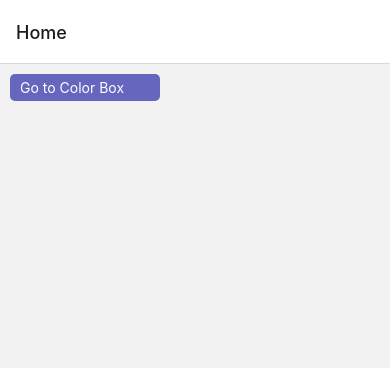
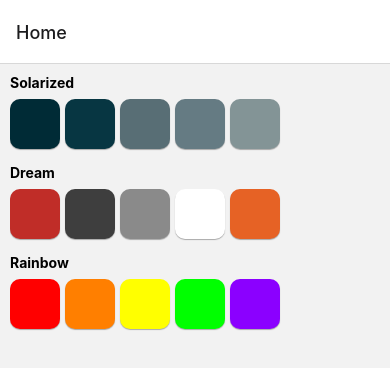
Before and after one commit to Red02Raccoon/react-native-test, a React Native app: screen / in a window 390 px wide. Shown: the top 368 px of the page. Built offline with nearby package versions, Linux system fonts and the light colour scheme.

Commit message:
update ColorBox screen based on current palette

```diff
--- a/components/ColorBox/ColorBox.js
+++ b/components/ColorBox/ColorBox.js
@@ -6,29 +6,37 @@ import {
   FlatList,
 } from 'react-native';
 
-const ColorBox = ({ title = 'Choose your color', colors, onColorClick }) => {
+const ColorBox = ({ title, colors, onColorClick }) => {
   return (
     <View>
       <FlatList
         data={colors}
-        keyExtractor={(item) => item.color}
-        renderItem={({ item: { color } }) => (
+        keyExtractor={(item) => item.hexCode}
+        renderItem={({ item: { hexCode } }) => (
           <TouchableOpacity
-            style={[styles.boxItem, { backgroundColor: color }]}
-            key={color}
-            onPress={onColorClick(color)}
+            style={[styles.boxItem, { backgroundColor: hexCode }]}
+            key={hexCode}
+            onPress={onColorClick(hexCode)}
           >
-            <Text>{color}</Text>
+            <Text>{hexCode}</Text>
           </TouchableOpacity>
         )}
         numColumns={3}
-        ListHeaderComponent={<Text style={styles.title}>{title} 🎉🎉🎉</Text>}
+        ListHeaderComponent={
+          <View>
+            <Text style={[styles.title, styles.titleBold]}>{title}</Text>
+            <Text style={styles.title}>Choose your color 🎉</Text>
+          </View>
+        }
       />
     </View>
   );
 };
 
 const styles = StyleSheet.create({
+  titleBold: {
+    fontWeight: 'bold',
+  },
   title: { textAlign: 'center' },
   box: {
     flexDirection: 'row',
@@ -44,6 +52,11 @@ const styles = StyleSheet.create({
     justifyContent: 'center',
     borderRadius: 5,
     textAlign: 'center',
+    shadowColor: '#000',
+    shadowOffset: { width: 0, height: 1 },
+    shadowOpacity: 0.3,
+    shadowRadius: 1,
+    elevation: 2,
   },
 });
 
--- /dev/null
+++ b/components/ColorsPreview/ColorsPreview.js
@@ -0,0 +1,57 @@
+import {
+  StyleSheet,
+  Text,
+  View,
+  TouchableOpacity,
+  FlatList,
+} from 'react-native';
+
+const ColorsPreview = ({ colors, onPaletteClick }) => {
+  return (
+    <FlatList
+      data={colors}
+      keyExtractor={({ paletteName }) => paletteName}
+      renderItem={({ item }) => (
+        <View style={styles.palette}>
+          <TouchableOpacity onPress={onPaletteClick(item)}>
+            <Text style={styles.title}>{item.paletteName}</Text>
+
+            <FlatList
+              style={styles.colors}
+              data={item.colors.slice(0, 5)}
+              renderItem={({ item: { hexCode } }) => (
+                <View style={[styles.item, { backgroundColor: hexCode }]} />
+              )}
+            />
+          </TouchableOpacity>
+        </View>
+      )}
+    />
+  );
+};
+
+const styles = StyleSheet.create({
+  palette: {
+    marginBottom: 15,
+  },
+  title: {
+    marginBottom: 8,
+    fontWeight: 'bold',
+  },
+  colors: {
+    flexDirection: 'row',
+  },
+  item: {
+    width: 50,
+    height: 50,
+    borderRadius: 10,
+    marginRight: 5,
+    shadowColor: '#000',
+    shadowOffset: { width: 0, height: 1 },
+    shadowOpacity: 0.3,
+    shadowRadius: 1,
+    elevation: 2,
+  },
+});
+
+export default ColorsPreview;
--- /dev/null
+++ b/components/ColorsPreview/index.js
@@ -0,0 +1 @@
+export { default as ColorsPreview } from './ColorsPreview';
--- a/components/index.js
+++ b/components/index.js
@@ -1 +1,2 @@
 export { ColorBox } from './ColorBox';
+export { ColorsPreview } from './ColorsPreview';
--- /dev/null
+++ b/constants/colors.js
@@ -0,0 +1,40 @@
+const SOLARIZED = [
+  { colorName: 'Base03', hexCode: '#002b36' },
+  { colorName: 'Base02', hexCode: '#073642' },
+  { colorName: 'Base01', hexCode: '#586e75' },
+  { colorName: 'Base00', hexCode: '#657b83' },
+  { colorName: 'Base0', hexCode: '#839496' },
+  { colorName: 'Base1', hexCode: '#93a1a1' },
+  { colorName: 'Base2', hexCode: '#eee8d5' },
+  { colorName: 'Base3', hexCode: '#fdf6e3' },
+  { colorName: 'Yellow', hexCode: '#b58900' },
+  { colorName: 'Orange', hexCode: '#cb4b16' },
+  { colorName: 'Red', hexCode: '#dc322f' },
+  { colorName: 'Magenta', hexCode: '#d33682' },
+  { colorName: 'Violet', hexCode: '#6c71c4' },
+  { colorName: 'Blue', hexCode: '#268bd2' },
+  { colorName: 'Cyan', hexCode: '#2aa198' },
+  { colorName: 'Green', hexCode: '#859900' },
+];
+
+const RAINBOW = [
+  { colorName: 'Red', hexCode: '#FF0000' },
+  { colorName: 'Orange', hexCode: '#FF7F00' },
+  { colorName: 'Yellow', hexCode: '#FFFF00' },
+  { colorName: 'Green', hexCode: '#00FF00' },
+  { colorName: 'Violet', hexCode: '#8B00FF' },
+];
+
+const DREAM = [
+  { colorName: 'Red', hexCode: '#c02d28' },
+  { colorName: 'Black', hexCode: '#3e3e3e' },
+  { colorName: 'Grey', hexCode: '#8a8a8a' },
+  { colorName: 'White', hexCode: '#ffffff' },
+  { colorName: 'Orange', hexCode: '#e66225' },
+];
+
+export const COLOR_PALETTES = [
+  { paletteName: 'Solarized', colors: SOLARIZED },
+  { paletteName: 'Dream', colors: DREAM },
+  { paletteName: 'Rainbow', colors: RAINBOW },
+];
--- a/constants/index.js
+++ b/constants/index.js
@@ -1 +1,2 @@
 export { SCREENS } from './navigation';
+export { COLOR_PALETTES } from './colors';
--- a/screens/ColorBox.js
+++ b/screens/ColorBox.js
@@ -3,19 +3,9 @@ import { StyleSheet, View, Platform } from 'react-native';
 
 import { ColorBox } from '../components';
 
-const colors = [
-  { color: '#2aa198' },
-  { color: '#268bd2' },
-  { color: '#d33682' },
-  { color: '#cb4b16' },
-  { color: '#b58900' },
-  { color: '#6c71c4' },
-  { color: '#859900' },
-  { color: '#fdf6e3' },
-  { color: '#268b56' },
-];
+const ColorBoxScreen = ({ route }) => {
+  const { paletteName, colors } = route.params;
 
-const ColorBoxScreen = () => {
   const [currentColor, setCurrentColor] = useState(null);
 
   const handleColorChange = (color) => () => {
@@ -31,7 +21,11 @@ const ColorBoxScreen = () => {
       ]}
     >
       <View style={styles.inner}>
-        <ColorBox colors={colors} onColorClick={handleColorChange} />
+        <ColorBox
+          title={paletteName}
+          colors={colors}
+          onColorClick={handleColorChange}
+        />
       </View>
     </View>
   );
--- a/screens/Home.js
+++ b/screens/Home.js
@@ -1,17 +1,19 @@
-import { Text, View, TouchableOpacity, StyleSheet } from 'react-native';
+import { View, StyleSheet } from 'react-native';
 
-import { SCREENS } from '../constants';
+import { SCREENS, COLOR_PALETTES } from '../constants';
+import { ColorsPreview } from '../components';
 
 const Home = ({ navigation }) => {
-  const handleButtonPress = () => {
-    navigation.navigate(SCREENS.colorBox);
+  const handleButtonPress = (palette) => () => {
+    navigation.navigate(SCREENS.colorBox, palette);
   };
 
   return (
     <View style={styles.container}>
-      <TouchableOpacity style={styles.button} onPress={handleButtonPress}>
-        <Text style={styles.buttonTitle}>Go to {SCREENS.colorBox}</Text>
-      </TouchableOpacity>
+      <ColorsPreview
+        colors={COLOR_PALETTES}
+        onPaletteClick={handleButtonPress}
+      />
     </View>
   );
 };
@@ -20,17 +22,6 @@ const styles = StyleSheet.create({
   container: {
     padding: 10,
   },
-  button: {
-    paddingVertical: 5,
-    paddingHorizontal: 10,
-    backgroundColor: 'rgb(102, 102, 191)',
-    maxWidth: 150,
-    textAlign: 'center',
-    borderRadius: 5,
-  },
-  buttonTitle: {
-    color: 'white',
-  },
 });
 
 export default Home;
```
